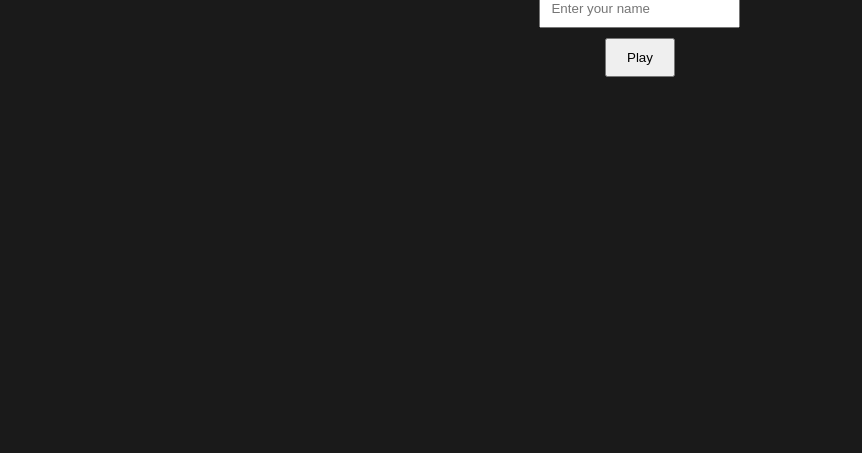
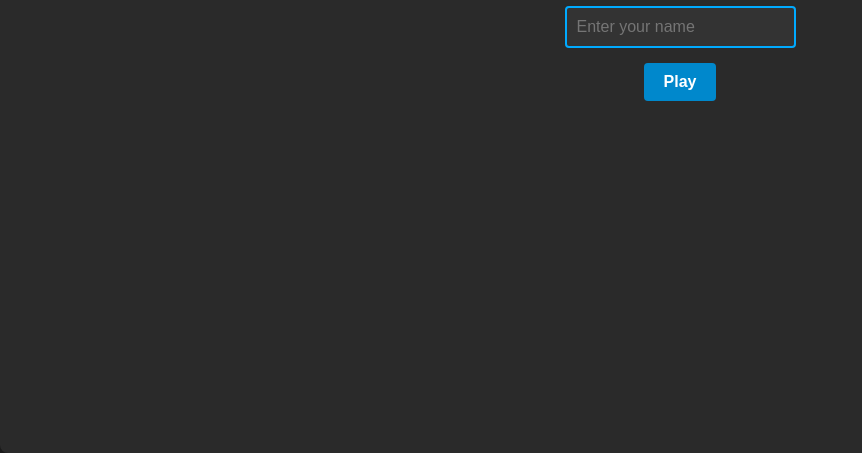
Before and after one commit to vtt132109/vtt, a website with bundled scripts: page public/index.html in a window 1280 px wide. Shown: the part 407-860 px from the top of the page, without its empty margins (0-862 px from the left). Before the commit the page ends 800 px from the top, so only its background shows below. Built offline with nearby package versions, Linux system fonts and the light colour scheme; files whose address does not match are found by name.

Commit message:
Update index.html

```diff
--- a/public/index.html
+++ b/public/index.html
@@ -1,24 +1,89 @@
 <!DOCTYPE html>
-<html>
+<html lang="en"> <!-- Thêm lang="en" để chuẩn hóa -->
 <head>
+  <meta charset="UTF-8"> <!-- Thêm charset UTF-8 -->
+  <meta name="viewport" content="width=device-width, initial-scale=1.0"> <!-- Thêm viewport cho di động -->
   <title>Simple Shooter</title>
   <style>
-    body { margin: 0; background-color: #1a1a1a; display: flex; justify-content: center; align-items: center; height: 100vh; font-family: sans-serif; }
-    canvas { background-color: #000; border: 2px solid #444; display: none; }
-    #start-menu { text-align: center; }
-    input { padding: 10px; margin-bottom: 10px; }
-    button { padding: 10px 20px; }
+    /* Thêm một vài style để trải nghiệm tốt hơn */
+    html, body {
+      margin: 0;
+      padding: 0;
+      overflow: hidden; /* Ngăn thanh cuộn xuất hiện */
+      background-color: #1a1a1a;
+      font-family: -apple-system, BlinkMacSystemFont, 'Segoe UI', Roboto, Oxygen, Ubuntu, Cantarell, 'Open Sans', 'Helvetica Neue', sans-serif;
+    }
+    .center-container {
+      display: flex;
+      justify-content: center;
+      align-items: center;
+      height: 100vh;
+      width: 100vw;
+    }
+    canvas {
+      background-color: #000;
+      border: 2px solid #444;
+      display: none; /* Canvas sẽ được hiển thị bằng JavaScript */
+    }
+    #start-menu {
+      text-align: center;
+      background-color: #2a2a2a;
+      padding: 30px 40px;
+      border-radius: 8px;
+    }
+    #start-menu h1 {
+        margin-top: 0;
+        color: #00aaff;
+    }
+    #username-input {
+      padding: 10px;
+      margin-bottom: 15px;
+      border: 2px solid #555;
+      background-color: #333;
+      color: white;
+      font-size: 16px;
+      border-radius: 4px;
+    }
+    #username-input:focus {
+        outline: none;
+        border-color: #00aaff;
+    }
+    #play-button {
+      padding: 10px 20px;
+      font-size: 16px;
+      font-weight: bold;
+      color: white;
+      background-color: #0088cc;
+      border: none;
+      border-radius: 4px;
+      cursor: pointer;
+      transition: background-color 0.2s;
+    }
+    #play-button:hover {
+        background-color: #00aaff;
+    }
   </style>
 </head>
 <body>
-  <div id="start-menu">
-    <h1>Simple Shooter</h1>
-    <input type="text" id="username-input" placeholder="Enter your name" maxlength="12">
-    <br>
-    <button id="play-button">Play</button>
+
+  <!-- Đặt nội dung vào một container để dễ căn giữa -->
+  <div id="start-menu" class="center-container">
+    <div> <!-- Thêm một div bọc để các element không bị co giãn -->
+        <h1>Simple Shooter</h1>
+        <input type="text" id="username-input" placeholder="Enter your name" maxlength="12" autofocus> <!-- Thêm autofocus -->
+        <br>
+        <button id="play-button">Play</button>
+    </div>
   </div>
+
   <canvas id="gameCanvas" width="800" height="600"></canvas>
+
+  <!-- ======================================================== -->
+  <!-- SỬA ĐỔI QUAN TRỌNG NHẤT: Vị trí của các thẻ script -->
+  <!-- Đặt chúng ở cuối thẻ <body> để đảm bảo HTML đã được tải xong -->
+  <!-- ======================================================== -->
   <script src="/socket.io/socket.io.js"></script>
   <script type="module" src="main.js"></script>
+
 </body>
 </html>
```
